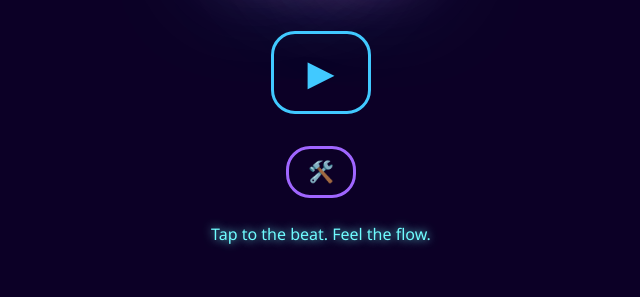
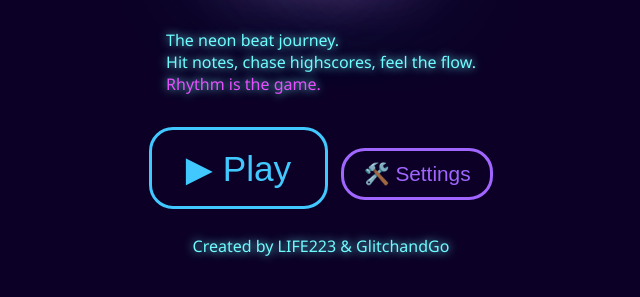
Before and after one commit to GlitchandGo/flow, a plain HTML site: page index.html in a window 1280 px wide. Shown: the part 343-640 px from the top of the page, without its empty margins (319-959 px from the left). Drawn offline with Linux system fonts and the light colour scheme.

Commit message:
Update index.html

```diff
--- a/index.html
+++ b/index.html
@@ -5,22 +5,23 @@
     <meta name="viewport" content="width=device-width, initial-scale=1.0">
     <title>Flow - Rhythm Game</title>
     <link rel="stylesheet" href="style.css">
-    <!-- Google Fonts for cursive neon logo and game fonts -->
-    <link href="https://fonts.googleapis.com/css2?family=Pacifico&family=Orbitron:wght@700&family=Rajdhani:wght@700&display=swap" rel="stylesheet">
+    <!-- Google Fonts for neon logo and game fonts -->
+    <link href="https://fonts.googleapis.com/css2?family=Pacifico&family=Orbitron:wght@700&family=Quicksand:wght@700&display=swap" rel="stylesheet">
 </head>
 <body>
     <div id="startup" class="screen active">
         <h1 id="logo">Flow</h1>
-        <button id="playBtn" class="neon-btn"><span>&#9654;</span></button>
-        <button id="settingsBtn" class="neon-btn settings">
-            <span>🛠️</span>
-        </button>
-        <p class="subtitle">Tap to the beat. Feel the flow.</p>
+        <p class="subtitle">The neon beat journey.<br>Hit notes, chase highscores, feel the flow.<br><span style="color:#e94fff">Rhythm is the game.</span></p>
+        <div class="home-btns">
+            <button id="playBtn" class="neon-btn big"><span>&#9654;</span> Play</button>
+            <button id="settingsBtn" class="neon-btn settings"><span>🛠️</span> Settings</button>
+        </div>
+        <div class="subtitle credits">Created by LIFE223 &amp; GlitchandGo</div>
     </div>
     <div id="song-select" class="screen">
-        <h2>Select a Song</h2>
+        <h2 class="songselect-header">Select Your Beat</h2>
         <div id="song-list"></div>
-        <button id="backToStartup" class="neon-btn small">Back</button>
+        <button id="backToStartup" class="neon-btn small"><span>&larr;</span> Home</button>
     </div>
     <div id="countdown" class="screen">
         <div id="countdown-number"></div>
```
